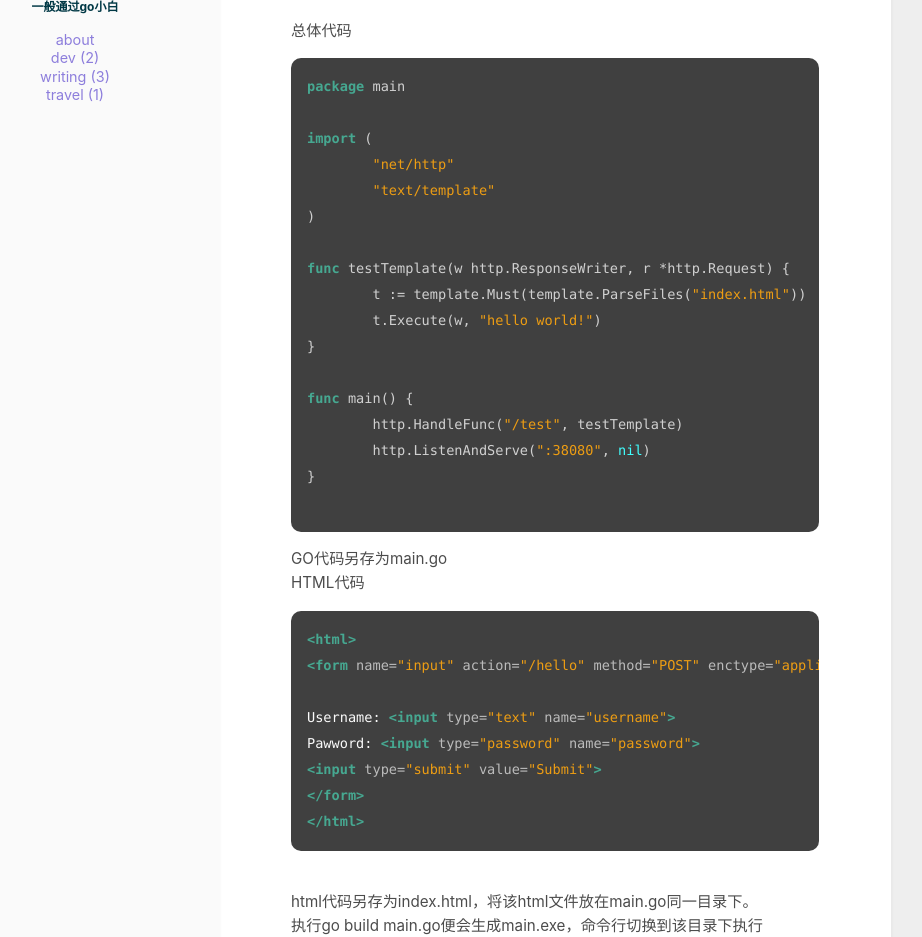
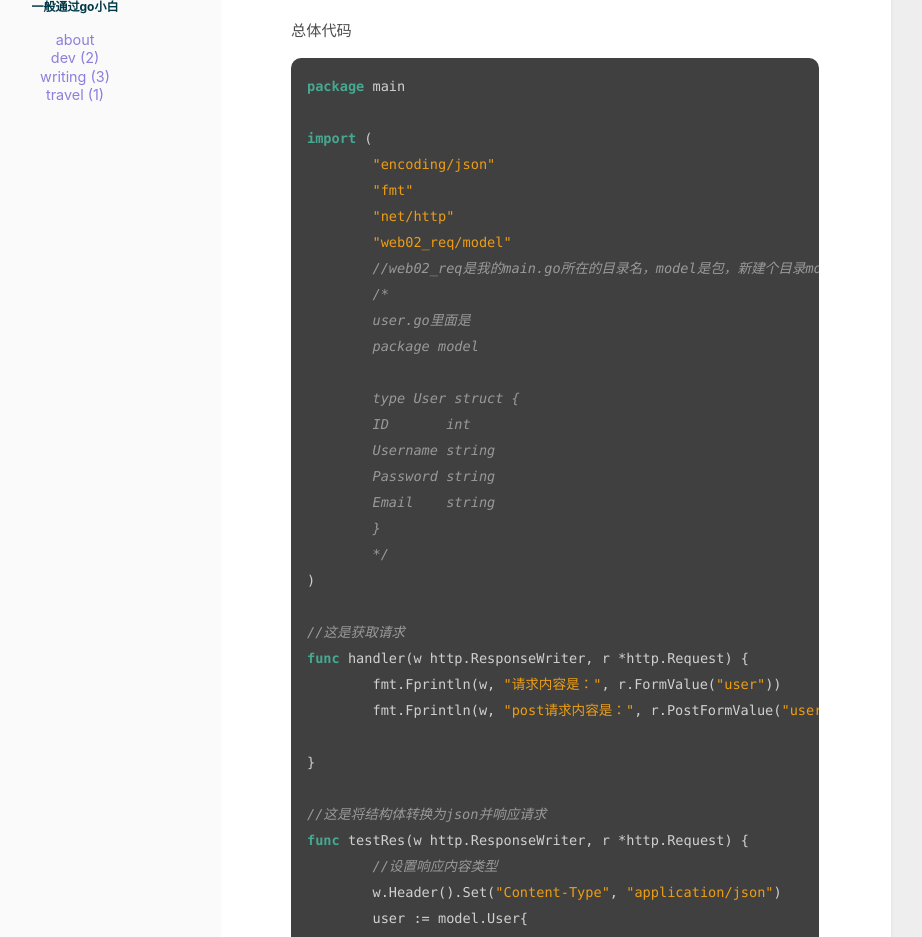
Before and after one commit to scatzero9/scatzero9.github.io, a Jekyll site: the page built from _posts/2020-12-28-GO简单显示html.md, in a window 1280 px wide and 1400 px high, scrolled down 325 px. Shown: the top 937 px of the window, without its empty margins (229-1151 px from the left). Built offline with Jekyll 4.4.1, drawn with Linux system fonts in a browser that asks for light colours; some of the changed text lies outside the part shown.

Commit message:
修改文件: _posts/2020-12-28-GO简单显示html.md

````diff
--- a/_posts/2020-12-28-GO简单显示html.md
+++ b/_posts/2020-12-28-GO简单显示html.md
@@ -1,45 +1,78 @@
 ---
-title: Go web显示html
+title: 获取请求参数及响应请求
 categories: [writing]
 comments: true
 ---
 
-上一篇使用http包可以简单的开启一个web，本篇将使用template包处理html文件并使之在页面上显示出来<br>
+上一篇显示了html页面，本篇将展示如何获取请求参数，如何将结构体转换为json，以及如何设置重定向<br>
+
+
 
 总体代码<br>
 ```golang
 package main
 
 import (
+	"encoding/json"
+	"fmt"
 	"net/http"
-	"text/template"
+	"web02_req/model"
+	//web02_req是我的main.go所在的目录名，model是包，新建个目录model在里面放user.go
+	/*
+	user.go里面是
+	package model
+
+	type User struct {
+	ID       int
+	Username string
+	Password string
+	Email    string
+	}
+	*/
 )
 
-func testTemplate(w http.ResponseWriter, r *http.Request) {
-	t := template.Must(template.ParseFiles("index.html"))
-	t.Execute(w, "hello world!")
+//这是获取请求
+func handler(w http.ResponseWriter, r *http.Request) {
+	fmt.Fprintln(w, "请求内容是：", r.FormValue("user"))
+	fmt.Fprintln(w, "post请求内容是：", r.PostFormValue("username"))
+
+}
+
+//这是将结构体转换为json并响应请求
+func testRes(w http.ResponseWriter, r *http.Request) {
+	//设置响应内容类型
+	w.Header().Set("Content-Type", "application/json")
+	user := model.User{
+		ID:       1,
+		Username: "admin",
+		Password: "123456",
+		Email:    "admin@admin.com",
+	}
+	//这就是转化为json
+	json2, _ := json.Marshal(user)
+	//err := json.Unmarshal([]byte(json2), &user)就是把json2转换为结构体并存入user,第一个参数必须是byte类型
+	w.Write(json2)
+}
+
+func testRed(w http.ResponseWriter, r *http.Request) {
+	w.Header().Set("Location", "https://www.baidu.com/")
+	//设置重定向
+	w.WriteHeader(302)
+	//必须先设置重定向地址再设置状态码
 }
 
 func main() {
-	http.HandleFunc("/test", testTemplate)
-	http.ListenAndServe(":38080", nil)
+	http.HandleFunc("/hello", handler)
+	http.HandleFunc("/res", testRes)
+	http.HandleFunc("/red", testRed)
+
+	http.ListenAndServe(":8080", nil)
 }
 
 ```
 GO代码另存为main.go
 <br>
-HTML代码<br>
 
-```html
-<html>
-<form name="input" action="/hello" method="POST" enctype="application/x-www-form-urlencoded">
-
-Username: <input type="text" name="username">
-Pawword: <input type="password" name="password">
-<input type="submit" value="Submit">
-</form>
-</html>
-```
 <br>
 html代码另存为index.html，将该html文件放在main.go同一目录下。<br>
 执行go build main.go便会生成main.exe，命令行切换到该目录下执行main.exe。<br><br>
````
